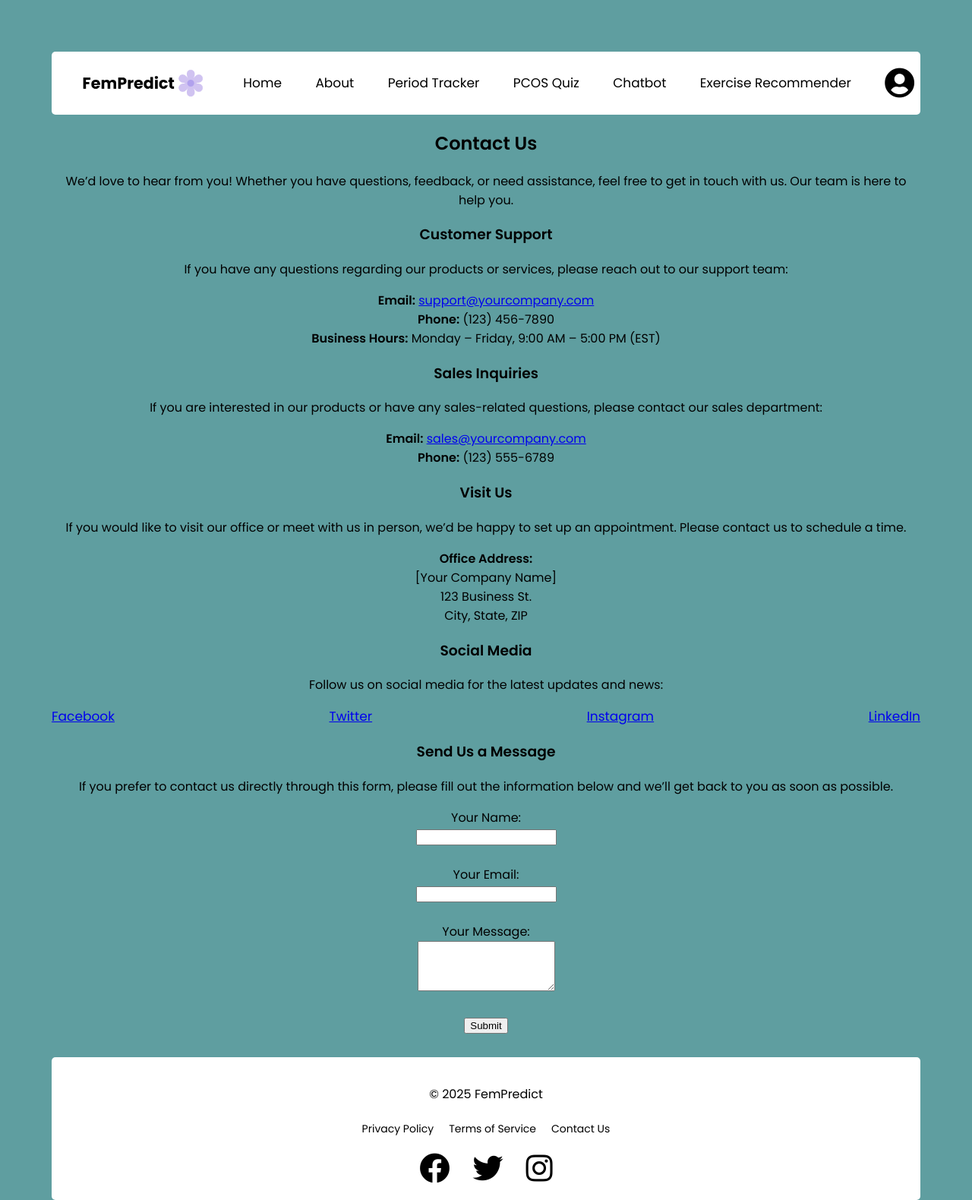
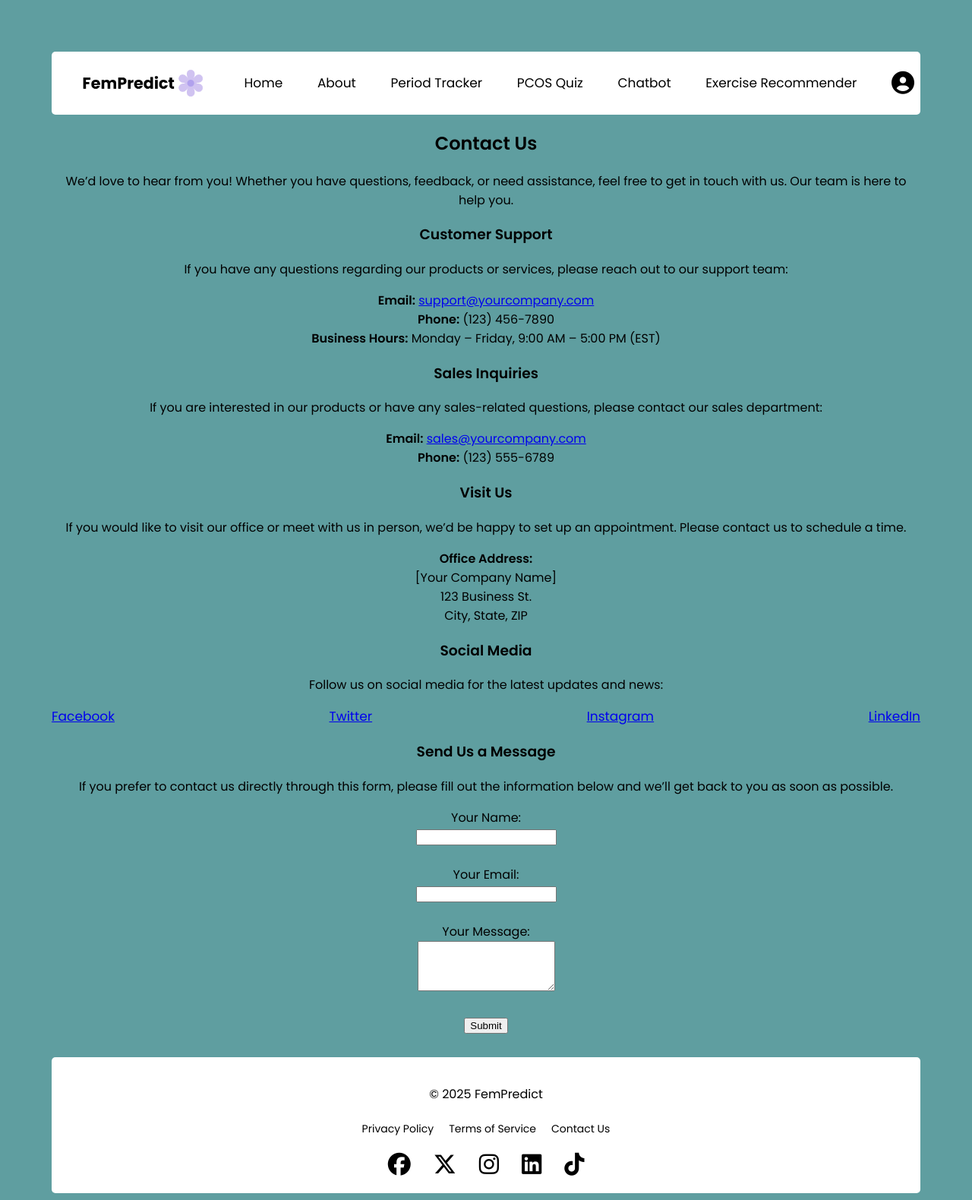
Before and after one commit to MithilaCoomaraswamy/DSGP, a React (Vite) app in the folder fempredict/: page /contact in a window 1280 px wide. Shown: the whole page at 76% size. Built offline with nearby package versions, Linux system fonts and the light colour scheme.

Commit message:
Updated icons

```diff
--- a/fempredict/index.html
+++ b/fempredict/index.html
@@ -4,8 +4,7 @@
     <meta charset="UTF-8" />
     <link rel="icon" type="image/svg+xml" href="/icon.png" />
     <meta name="viewport" content="width=device-width, initial-scale=1.0" />
-    <link rel="stylesheet" href="https://cdnjs.cloudflare.com/ajax/libs/font-awesome/5.15.3/css/all.min.css" />
-    <link href="https://cdnjs.cloudflare.com/ajax/libs/font-awesome/5.15.3/css/all.min.css" rel="stylesheet"/>
+    <link rel="stylesheet" href="https://cdnjs.cloudflare.com/ajax/libs/font-awesome/6.7.2/css/all.min.css">
     <title>FemPredict</title>
   </head>
   <body>
--- a/fempredict/src/Footer.jsx
+++ b/fempredict/src/Footer.jsx
@@ -15,14 +15,20 @@ function Footer() {
 
                 {/* Social Media Icons */}
                 <div className="social-icons">
-                    <a href="#" target="_blank" rel="noopener noreferrer">
-                        <i className="fab fa-facebook" style={{ fontSize: '40px', color: 'black'}}></i>
+                    <a href="https://facebook.com" target="_blank" rel="noopener noreferrer">
+                        <i className="fab fa-facebook" style={{ fontSize: '30px', color: 'black'}}></i>
                     </a>
-                    <a href="#" target="_blank" rel="noopener noreferrer">
-                        <i className="fab fa-twitter" style={{ fontSize: '40px', color: 'black' }}></i>
+                    <a href="https://x.com" target="_blank" rel="noopener noreferrer">
+                        <i className="fab fa-x-twitter" style={{ fontSize: '30px', color: 'black' }}></i>
                     </a>
-                    <a href="#" target="_blank" rel="noopener noreferrer">
-                        <i className="fab fa-instagram" style={{ fontSize: '40px', color: 'black' }}></i>
+                    <a href="https://www.instagram.com" target="_blank" rel="noopener noreferrer">
+                        <i className="fab fa-instagram" style={{ fontSize: '30px', color: 'black' }}></i>
+                    </a>
+                    <a href="https://www.linkedin.com" target="_blank" rel="noopener noreferrer">
+                        <i className="fab fa-linkedin" style={{ fontSize: '30px', color: 'black' }}></i>
+                    </a>
+                    <a href="https://www.tiktok.com" target="_blank" rel="noopener noreferrer">
+                        <i className="fab fa-tiktok" style={{ fontSize: '30px', color: 'black' }}></i>
                     </a>
                 </div>
             </div>
--- a/fempredict/src/Header.jsx
+++ b/fempredict/src/Header.jsx
@@ -16,7 +16,7 @@ function Header(){
                     <li><Link to="/pcos_quiz">PCOS Quiz</Link></li>
                     <li><Link to="/chatbot">Chatbot</Link></li>
                     <li><Link to="/exercise_recommender">Exercise Recommender</Link></li>
-                    <li><Link to="/profile"><i className="fas fa-user-circle" style={{ fontSize: '40px', color: 'black'}}></i></Link></li>
+                    <li><Link to="/profile"><i className="fas fa-user-circle" style={{ fontSize: '30px', color: 'black'}}></i></Link></li>
                 </ul>
             </nav>
 
```
